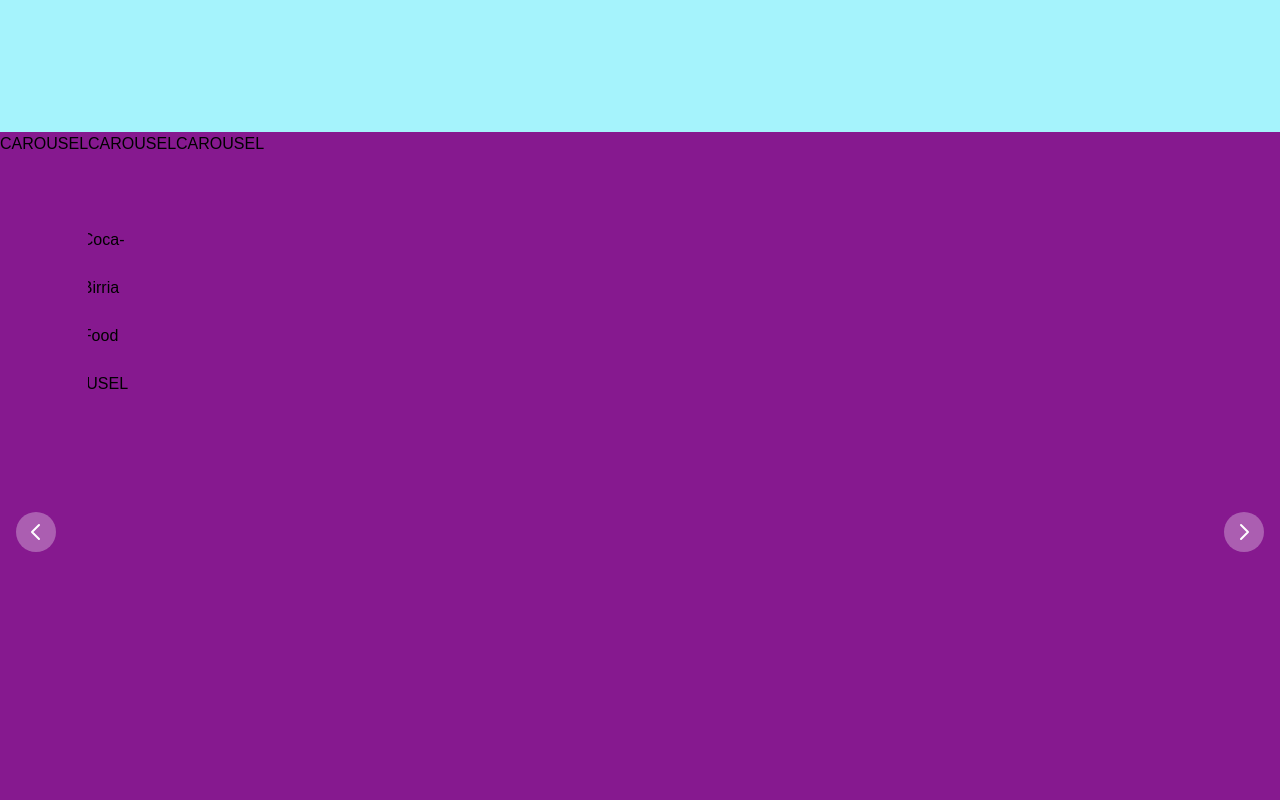
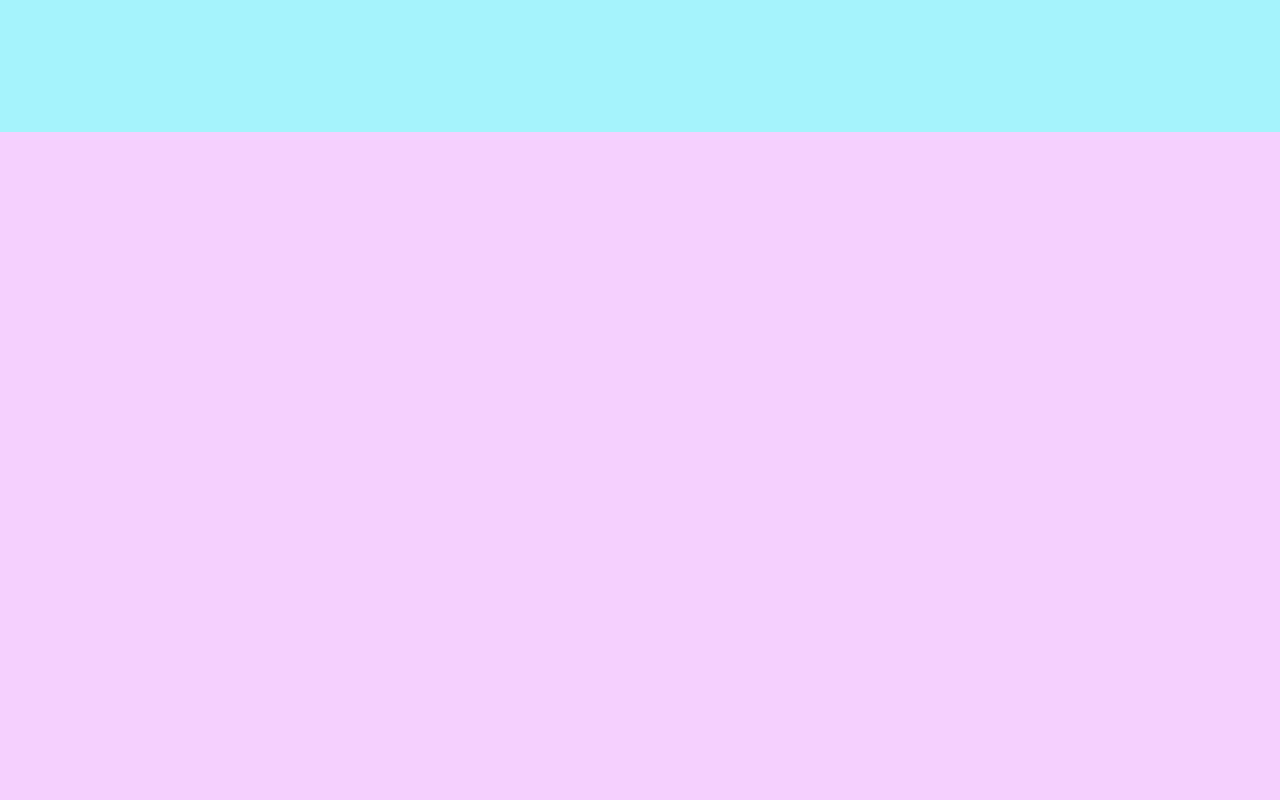
Before and after one commit to wowgr8/sabor-casero, a React (Create React App) app: page / in a window 1280 px wide. Shown: the part 2340-3140 px from the top of the page. Built offline with nearby package versions, Linux system fonts and the light colour scheme; grey boxes are pictures that could not be loaded.

Commit message:
add useState and react icons import statement. add count variable and useState currentIndex and setCurrentIndex state setter with initial state of 0.

```diff
--- a/src/components/GalleryCarousel.js
+++ b/src/components/GalleryCarousel.js
@@ -1,40 +1,22 @@
-import React from 'react'
+import React, {useState} from 'react'
 import { GalleryList } from '../helpers/GalleryList';
+import { AiOutlineVerticalRight, AiOutlineVerticalLeft } from "react-icons/ai";
+
+let count = 0;
+
+function GalleryCarousel() {
+    const [currentIndex, setCurrentIndex] = useState(0);
+
+    console.log(GalleryList.map((picture, index) => {return picture.name}))
 
 
-function GalleryCarousel() {
 
-  return (
-    <div id="controls-carousel" className="relative bg-fuchsia-800 w-screen h-screen flex" data-carousel="static">
-        {/* <!-- Carousel wrapper --> */}
-        <span>CAROUSEL</span>
-        <div className="relative h-56 overflow-hidden rounded-lg md:h-96">
-        <span>CAROUSEL</span>
-            {/* <!-- Item 1 // LOOP THROUGH GalleryList--> */}
-            <div className="duration-700 ease-in-out absolute inset-0 transition-all transform -translate-x-full z-10" data-carousel-item="">
-        <span>CAROUSEL</span>
-                <img src={GalleryList.map((picture, index) => {return picture.image})} className="absolute block w-full -translate-x-1/2 -translate-y-1/2 top-1/2 left-1/2"  />
-                <span>{GalleryList.map((picture, index) => {return picture.name})}</span>
-                <span>CAROUSEL</span>
-            </div>
-        </div>
-        {/* <!-- Slider controls --> */}
-        <button type="button" className="absolute top-0 left-0 z-30 flex items-center justify-center h-full px-4 cursor-pointer group focus:outline-none" data-carousel-prev="">
-            <span className="inline-flex items-center justify-center w-10 h-10 rounded-full bg-white/30 group-hover:bg-white/50 group-focus:ring-4 group-focus:ring-white group-focus:outline-none">
-                <svg aria-hidden="true" className="w-6 h-6 text-white dark:text-gray-800" fill="none" stroke="currentColor" viewBox="0 0 24 24" xmlns="http://www.w3.org/2000/svg"><path stroke-linecap="round" stroke-linejoin="round" stroke-width="2" d="M15 19l-7-7 7-7"></path></svg>
-                <span className="sr-only">Previous</span>
-            </span>
-        </button>
-        <span>CAROUSEL</span>
-        <button type="button" className="absolute top-0 right-0 z-30 flex items-center justify-center h-full px-4 cursor-pointer group focus:outline-none" data-carousel-next="">
-            <span className="inline-flex items-center justify-center w-10 h-10 rounded-full bg-white/30 group-hover:bg-white/50 group-focus:ring-4 group-focus:ring-white group-focus:outline-none">
-                <svg aria-hidden="true" className="w-6 h-6 text-white dark:text-gray-800" fill="none" stroke="currentColor" viewBox="0 0 24 24" xmlns="http://www.w3.org/2000/svg"><path stroke-linecap="round" stroke-linejoin="round" stroke-width="2" d="M9 5l7 7-7 7"></path></svg>
-                <span className="sr-only">Next</span>
-            </span>
-        </button>
+    return (
+    <div className="w-full select-none relative">
+
     </div>
 
-  )
+    )
 }
 
 export default GalleryCarousel
```
